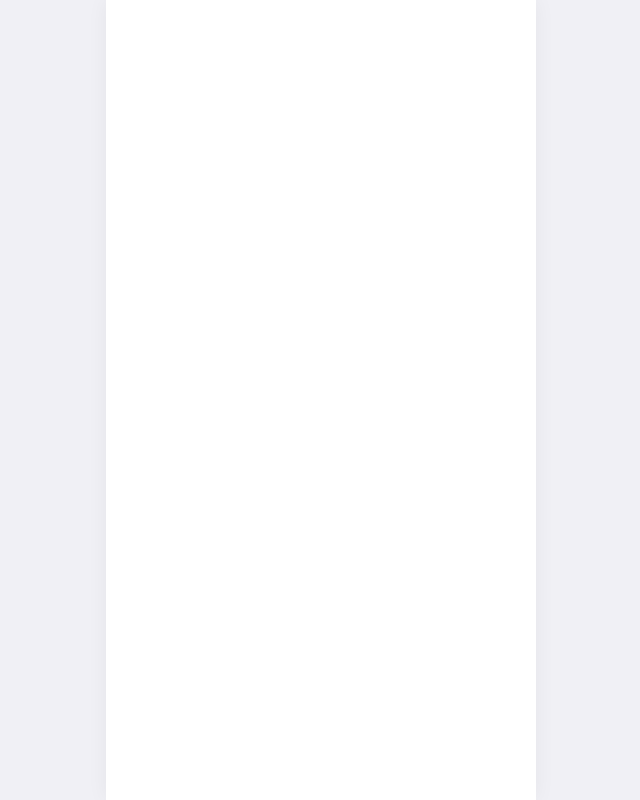
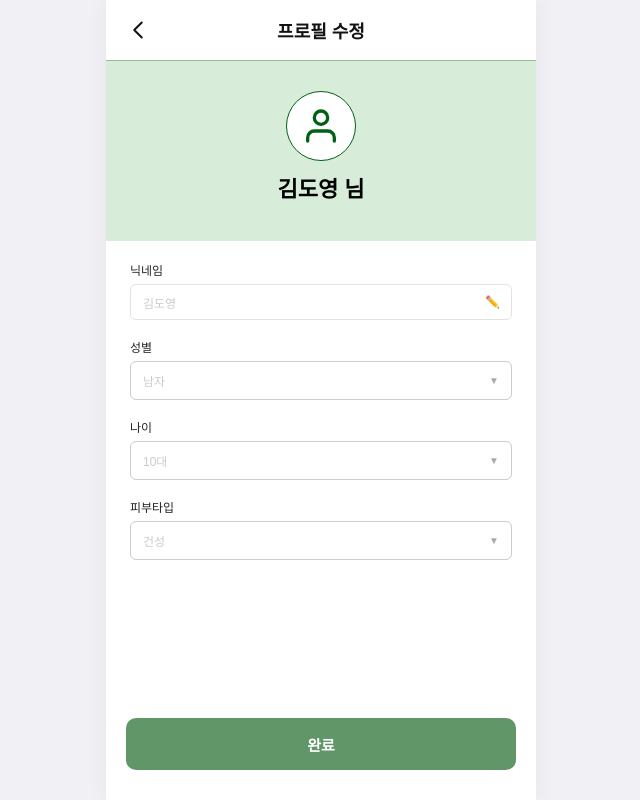
Before and after one commit to LikeLionUniv-INU/14th-toMeta-frontend, a React (Vite) app: page /editprofile in a window 1280 px wide. Before the commit this address had no page. Shown: the whole page, without its empty margins (319-959 px from the left). Built offline with nearby package versions, Linux system fonts and the light colour scheme.

Commit message:
Feat: 프로필 수정 페이지 구현 및 마이페이지 라우팅 연결

```diff
--- a/src/App.jsx
+++ b/src/App.jsx
@@ -19,6 +19,7 @@ import CustomCategory from './pages/CustomCategory';
 import CustomIngredient from './pages/CustomIngredient';
 import MyPage from './pages/Mypage';
 import Record from './pages/Record';
+import EditProfile from './pages/EditProfile';
 
 function App() {
   return (
@@ -50,6 +51,7 @@ function App() {
             element={<CustomIngredient />}
           />
           <Route path="/mypage" element={<MyPage />} />
+          <Route path="/editprofile" element={<EditProfile />} />
         </Routes>
       </AppLayout>
     </BrowserRouter>
--- /dev/null
+++ b/src/pages/EditProfile.jsx
@@ -0,0 +1,266 @@
+import React, { useState } from 'react';
+import styled from 'styled-components';
+import Header from "../components/Header.jsx";
+import Button from '../components/Button.jsx';
+import { useNavigate } from 'react-router-dom';
+
+export default function EditProfile() {
+  const navigate = useNavigate();
+
+  const [nickname, setNickname] = useState('김도영');
+  const [gender, setGender] = useState('남자');
+  const [age, setAge] = useState('10대');
+  const [skinType, setSkinType] = useState('건성');
+
+  const [openDropdown, setOpenDropdown] = useState(null);
+
+  const genderOptions = ['남자', '여자'];
+  const ageOptions = ['10대', '20대', '30대', '40대', '50대', '기타'];
+  const skinTypeOptions = ['건성', '지성', '복합성', '수부지', '민감성', '모름'];
+
+  const toggleDropdown = (field) => {
+    setOpenDropdown(openDropdown === field ? null : field);
+  };
+
+  const handleSelect = (field, value) => {
+    if (field === 'gender') setGender(value);
+    if (field === 'age') setAge(value);
+    if (field === 'skinType') setSkinType(value);
+    setOpenDropdown(null);
+  };
+
+  const handleSave = () => {
+    const updatedProfile = { nickname, gender, age, skinType };
+
+    console.log('저장할 데이터:', updatedProfile);
+
+    navigate('/mypage');
+  };
+
+  return (
+    <PageContainer>
+      <Header title={"프로필 수정"} variant="back" />
+
+      <ProfileSection>
+        <ProfileAvatar>
+          <svg width="40" height="40" viewBox="0 0 24 24" fill="none" stroke="#006014" strokeWidth="2" strokeLinecap="round" strokeLinejoin="round">
+            <path d="M20 21v-2a4 4 0 0 0-4-4H8a4 4 0 0 0-4 4v2" />
+            <circle cx="12" cy="7" r="4" />
+          </svg>
+        </ProfileAvatar>
+        <ProfileName>{nickname} 님</ProfileName>
+      </ProfileSection>
+
+      <FormContainer>
+        <FieldGroup>
+          <Label>닉네임</Label>
+          <InputWrapper>
+            <Input
+              type="text"
+              value={nickname}
+              onChange={(e) => setNickname(e.target.value)}
+            />
+            <PencilIcon>✏️</PencilIcon>
+          </InputWrapper>
+        </FieldGroup>
+
+        <CustomSelect
+          label="성별"
+          value={gender}
+          options={genderOptions}
+          isOpen={openDropdown === 'gender'}
+          onToggle={() => toggleDropdown('gender')}
+          onSelect={(val) => handleSelect('gender', val)}
+        />
+
+        <CustomSelect
+          label="나이"
+          value={age}
+          options={ageOptions}
+          isOpen={openDropdown === 'age'}
+          onToggle={() => toggleDropdown('age')}
+          onSelect={(val) => handleSelect('age', val)}
+        />
+
+        <CustomSelect
+          label="피부타입"
+          value={skinType}
+          options={skinTypeOptions}
+          isOpen={openDropdown === 'skinType'}
+          onToggle={() => toggleDropdown('skinType')}
+          onSelect={(val) => handleSelect('skinType', val)}
+        />
+      </FormContainer>
+
+      <ButtonSection>
+        <Button onClick={handleSave}>완료</Button>
+      </ButtonSection>
+    </PageContainer>
+  );
+}
+
+function CustomSelect({ label, value, options, isOpen, onToggle, onSelect }) {
+  return (
+    <FieldGroup>
+      <Label>{label}</Label>
+      <DropdownContainer>
+        <SelectHeader onClick={onToggle}>
+          <ValueText>{value}</ValueText>
+          <ArrowIcon>{isOpen ? '▲' : '▼'}</ArrowIcon>
+        </SelectHeader>
+        {isOpen && (
+          <OptionList>
+            {options.map((option) => (
+              <OptionItem key={option} onClick={() => onSelect(option)}>
+                {option}
+              </OptionItem>
+            ))}
+          </OptionList>
+        )}
+      </DropdownContainer>
+    </FieldGroup>
+  );
+}
+
+// 스타일 정의
+const PageContainer = styled.div`
+  margin: 0 auto;
+  min-height: 100dvh;
+  background-color: #ffffff;
+  padding-bottom: 30px;
+  box-sizing: border-box;
+  font-family: sans-serif;
+  display: flex;
+  flex-direction: column;
+`;
+
+const ProfileSection = styled.section`
+  background-color: #D7EDDA;
+  padding: 30px 0;
+  display: flex;
+  flex-direction: column;
+  align-items: center;
+`;
+
+const ProfileAvatar = styled.div`
+  width: 70px;
+  height: 70px;
+  background-color: #ffffff;
+  border-radius: 50%;
+  border: 1px solid #006014;
+  display: flex;
+  align-items: center;
+  justify-content: center;
+  margin-bottom: 10px;
+  box-sizing: border-box;
+`;
+
+const ProfileName = styled.div`
+  font-weight: 700;
+  font-size: 22px;
+  color: #000000;
+  margin-bottom: 8px;
+`;
+
+const FormContainer = styled.div`
+  padding: 20px 24px;
+  flex: 1;
+`;
+
+const FieldGroup = styled.div`
+  margin-bottom: 18px;
+`;
+
+const Label = styled.label`
+  display: block;
+  font-size: 12px;
+  font-weight: 400;
+  margin-bottom: 6px;
+  color: #222222;
+`;
+
+const InputWrapper = styled.div`
+  position: relative;
+  display: flex;
+  align-items: center;
+`;
+
+const Input = styled.input`
+  width: 100%;
+  padding: 10px 12px;
+  font-size: 12px;
+  border: 1px solid #e2e2e2;
+  border-radius: 6px;
+  outline: none;
+  box-sizing: border-box;
+  color: #CBCBCB;
+
+  &:focus {
+    border-color: #CCCCCC;
+  }
+`;
+
+const PencilIcon = styled.span`
+  position: absolute;
+  right: 12px;
+  font-size: 12px;
+  pointer-events: none;
+`;
+
+const DropdownContainer = styled.div`
+  position: relative;
+`;
+
+const SelectHeader = styled.div`
+  display: flex;
+  justify-content: space-between;
+  align-items: center;
+  padding: 10px 12px;
+  font-size: 12px;
+  font-weight: 400;
+  border: 1px solid #CCCCCC;
+  border-radius: 6px;
+  cursor: pointer;
+  background-color: #ffffff;
+`;
+
+const ValueText = styled.span`
+  color: #CBCBCB;
+`;
+
+const ArrowIcon = styled.span`
+  font-size: 10px;
+  color: #a8a8a8;
+`;
+
+const OptionList = styled.ul`
+  list-style: none;
+  padding: 0;
+  margin: 4px 0 0 0;
+  border: 1px solid #CCCCCC;
+  border-radius: 6px;
+  overflow: hidden;
+  background-color: #ffffff;
+`;
+
+const OptionItem = styled.li`
+  padding: 10px 12px;
+  font-size: 12px;
+  font-weight: 400;
+  text-align: center;
+  border-bottom: 1px solid #CCCCCC;
+  cursor: pointer;
+  color: #333333;
+
+  &:last-child {
+    border-bottom: none;
+  }
+
+  &:hover {
+    background-color: #f9f9f9;
+  }
+`;
+
+const ButtonSection = styled.div`
+  padding: 0 20px;
+`;
--- a/src/pages/Mypage.jsx
+++ b/src/pages/Mypage.jsx
@@ -49,7 +49,7 @@ export default function MyPage() {
   };
 
   const handleEditProfile = () => {
-    navigate('/my/edit');
+    navigate('/editprofile');
   };
 
   const handleOpenTimeModal = (type) => {
```
